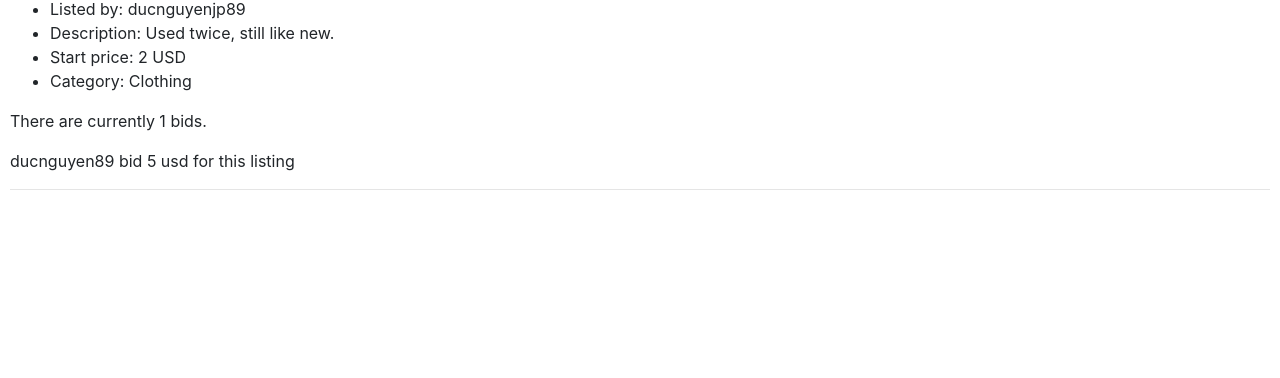
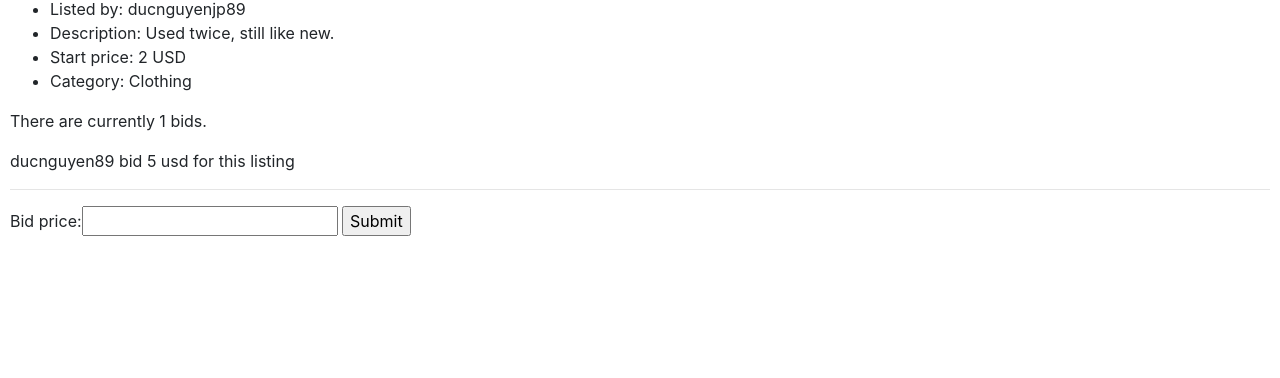
Before and after one commit to DucNguyenJP89/cs50-commerce, a Django app: page /4 in a window 1280 px wide. Shown: the part 422-800 px from the top of the page. Run offline with Django 3.2, Linux system fonts and the light colour scheme; a user stored in the database is signed in; data comes from the database, SQL or seed files in the repository; both versions use the stored data as it was after the commit; some libraries are stand-ins or nearby versions.

Commit message:
adding bidding function

```diff
--- a/auctions/templates/auctions/listing.html
+++ b/auctions/templates/auctions/listing.html
@@ -1,7 +1,7 @@
 {% extends "auctions/layout.html" %}
 
 {% block body %}
-    <h1>{{ listing.title }}</h1>
+    <h1>No {{ listing.id }}: {{ listing.title }}</h1>
 
     <ul>
         <img src="{{ listing.imageurl }}" alt="item image">
@@ -25,4 +25,10 @@
     <p>No bidding yet</p>
     {% endif %}
 
+    <form action="{% url 'bidding' listing.id %}" method="post">
+        {% csrf_token %}
+        {{ form }}
+        <input type="submit">
+    </form>
+
 {% endblock %}
--- a/auctions/urls.py
+++ b/auctions/urls.py
@@ -8,5 +8,6 @@ urlpatterns = [
     path("logout", views.logout_view, name="logout"),
     path("register", views.register, name="register"),
     path("new_listing", views.new_listing, name="new_listing"),
-    path("<str:listing_id>", views.listing, name="listing")
+    path("<str:listing_id>", views.listing, name="listing"),
+    path("<str:listing_id>/bidding", views.bidding, name="bidding")
 ]
--- a/auctions/views.py
+++ b/auctions/views.py
@@ -5,6 +5,7 @@ from django.http import HttpResponse, HttpResponseRedirect
 from django.shortcuts import render
 from django.urls import reverse
 from django.forms import ModelForm
+from django import forms
 
 from .models import User, ListingPage, Biddings
 
@@ -45,18 +46,49 @@ def new_listing(request):
                 'form': form
     })
 
+class NewBidding(forms.Form):
+    bid_price = forms.IntegerField()
+
 @login_required(login_url='login')
 def listing(request, listing_id):
     user = request.user
     listing = ListingPage.objects.get(id=listing_id)
     biddings = Biddings.objects.filter(item_id=listing_id)
     num_of_bids = len(biddings)
+    bid_form = NewBidding()
     return render(request, 'auctions/listing.html', {
         "listing": listing,
         "biddings": biddings,
         "user": user,
-        "numofbids": num_of_bids
+        "numofbids": num_of_bids,
+        "form": bid_form
     })
+
+
+
+@login_required(login_url='login')
+def bidding(request, listing_id):
+    user = request.user
+    if request.method == 'POST':
+        max_bid = Biddings.objects.filter(item_id=listing_id).values('bidding').last()
+        bid_form = NewBidding(request.POST)
+        if bid_form.is_valid():
+            bid_price = int(bid_form.cleaned_data['bid_price'])
+            if max_bid is None:
+                startbid = ListingPage.objects.filter(id=listing_id).values('startbids').first().get('startbids')
+                if bid_price <= startbid:
+                    return HttpResponseRedirect(reverse("listing", args=[listing_id]))
+                else:
+                    new_bid = Biddings(item_id=ListingPage.objects.get(id=listing_id), bidder=User.objects.get(username=user), bidding=bid_price)
+                    new_bid.save()
+                    return HttpResponseRedirect(reverse("listing", args=[listing_id]))
+            elif not max_bid is None:
+                if bid_price <= max_bid:
+                    return HttpResponseRedirect(reverse("listing", args=[listing_id]))
+                else:
+                    new_bid = Biddings(item_id=ListingPage.objects.get(id=listing_id), bidder=User.objects.get(username=user), bidding=bid_price)
+                    new_bid.save()
+                    return HttpResponseRedirect(reverse("listing", args=[listing_id]))
 
 
 def login_view(request):
```
Also changed, not shown: db.sqlite3.
